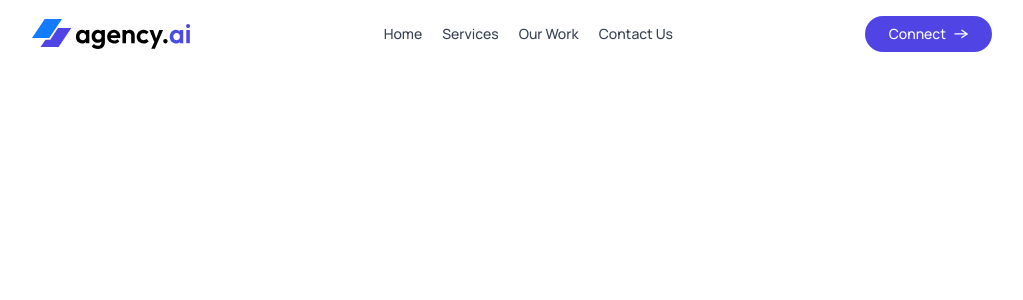
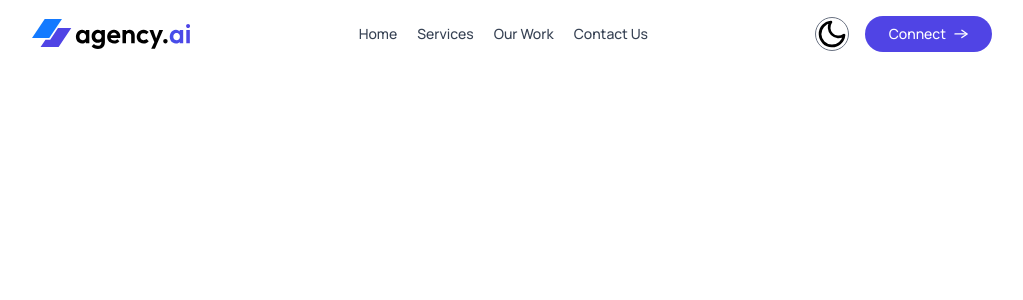
Before and after one commit to SamRizk194/AGENCY.AI, a React (Vite) app: page / in a window 1280 px wide. Shown: the top 300 px of the page, without its empty margins (128-1151 px from the left). Built offline with nearby package versions, Linux system fonts and the light colour scheme.

Commit message:
fix contribution date

```diff
--- a/src/components/Navbar.jsx
+++ b/src/components/Navbar.jsx
@@ -1,5 +1,6 @@
 import { useState } from "react";
 import assets from "../assets/assets";
+import ThemeToggleBtn from "./ThemeToggleBtn";
 
 function Navbar({ theme, setTheme }) {
   const [sidebarOpen, setsidebarOPen] = useState(false);
@@ -71,6 +72,7 @@ function Navbar({ theme, setTheme }) {
       </div>
 
       <div className="flex items-center gap-2 sm:gap-4">
+        <ThemeToggleBtn theme={theme} setTheme={setTheme} />
         <img
           src={theme === "dark" ? assets.menu_icon_dark : assets.menu_icon}
           alt=""
--- /dev/null
+++ b/src/components/ThemeToggleBtn.jsx
@@ -0,0 +1,39 @@
+import { useEffect } from "react";
+import assets from "../assets/assets";
+
+function ThemeToggleBtn({ theme, setTheme }) {
+  useEffect(() => {
+    if (theme === "dark") {
+      document.documentElement.classList.add("dark");
+    } else {
+      document.documentElement.classList.remove("dark");
+    }
+  }, [theme]);
+  return (
+    <>
+      <button>
+        {theme === "dark" ? (
+          <img
+            onClick={() => {
+              setTheme("light");
+            }}
+            src={assets.sun_icon}
+            className="size-8.5 p1.5 border border-gray-500 rounded-full"
+            alt=""
+          />
+        ) : (
+          <img
+            onClick={() => {
+              setTheme("dark");
+            }}
+            src={assets.moon_icon}
+            className="size-8.5 p1.5 border border-gray-500 rounded-full"
+            alt=""
+          />
+        )}
+      </button>
+    </>
+  );
+}
+
+export default ThemeToggleBtn;
```
Also changed, not shown: fix.txt (added).
